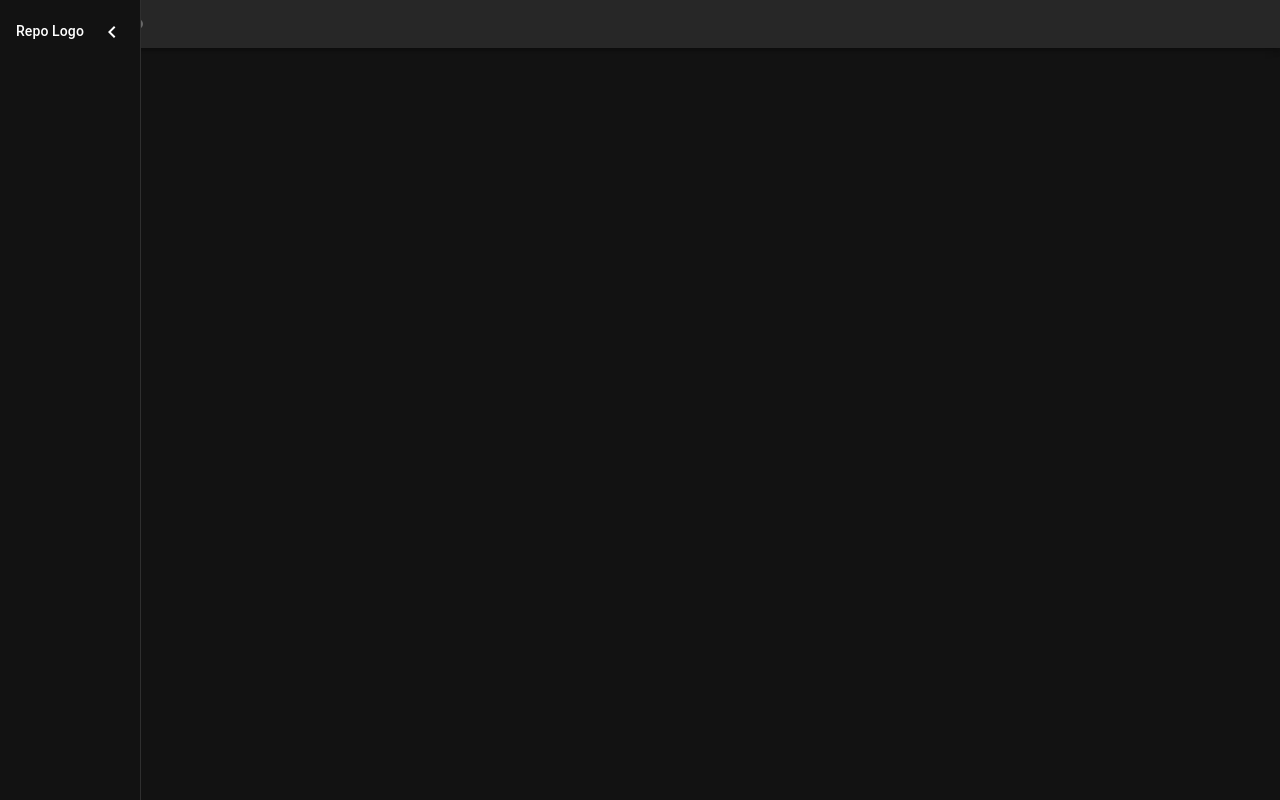
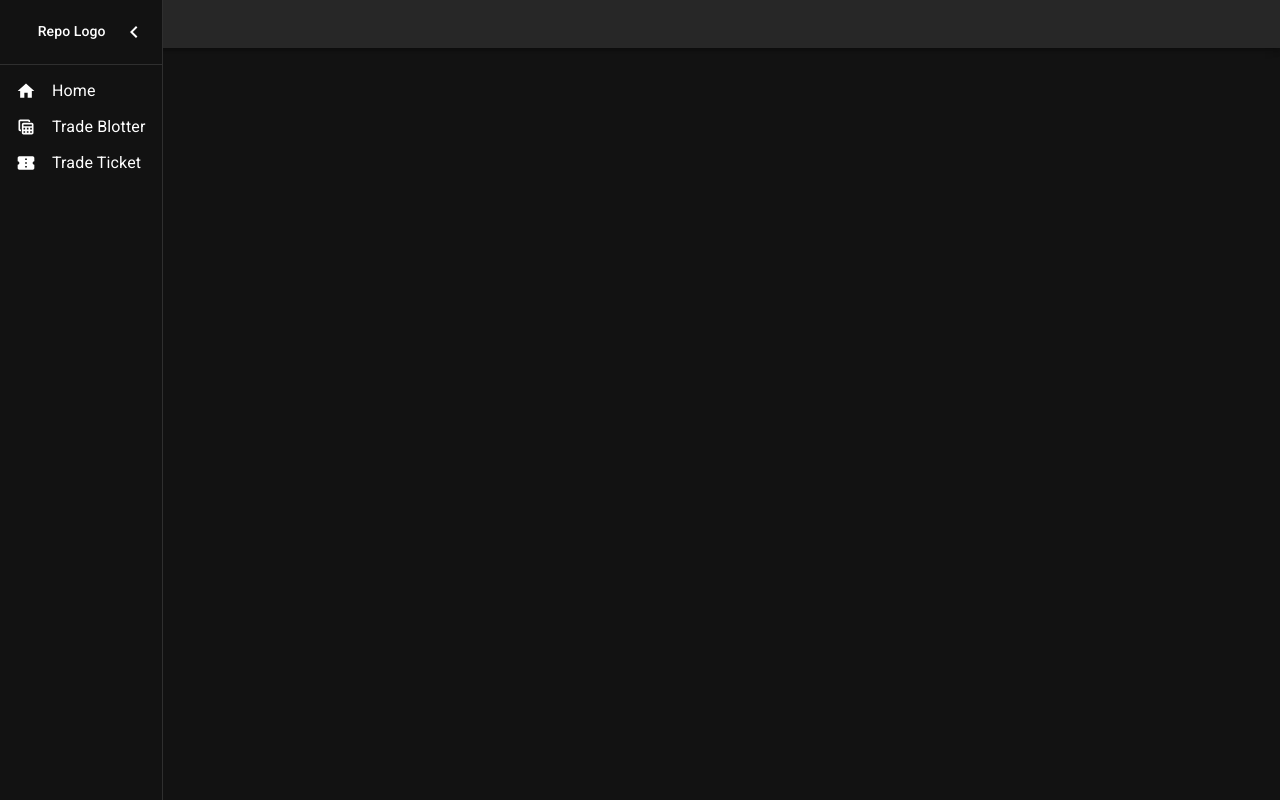
Before and after one commit to htphong24/sample-trading-app, a React (Create React App) app: page / in a window 1280 px wide. Both pictures are taken after a click on the button 32 px from the left and 24 px from the top of the page. Built offline with nearby package versions, Linux system fonts and the light colour scheme.

Commit message:
Added Sidebar menu

```diff
--- a/package.json
+++ b/package.json
@@ -17,6 +17,7 @@
     "@types/react": "^18.0.8",
     "@types/react-dom": "^18.0.3",
     "@types/react-redux": "^7.1.24",
+    "@types/react-router-dom": "^5.3.3",
     "ag-grid-community": "^27.2.1",
     "ag-grid-react": "^27.2.1",
     "date-fns": "^2.28.0",
--- a/src/App.tsx
+++ b/src/App.tsx
@@ -1,9 +1,10 @@
 import React, { useState } from "react";
 //import logo from './logo.svg';
 //import './App.css';
-import { createTheme, CssBaseline } from "@mui/material";
-import { ThemeProvider } from "@emotion/react";
-import { AppBarComponent, SideBar } from "./components";
+import { createTheme, CssBaseline, ThemeProvider } from "@mui/material";
+//import { ThemeProvider } from "@emotion/react";
+import { AppBarComponent, SideBar, Menu } from "./components";
+import { BLOTTER, MAIN, ROUTES, TRADETICKET } from "./routes";
 
 export const App: React.FC = (): JSX.Element => {
   const [themeMode, setThemeMode] = useState<"light" | "dark">("dark");
@@ -35,7 +36,11 @@ export const App: React.FC = (): JSX.Element => {
         isDarkMode={themeMode === "dark"}
         isDrawerOpen={sideBarToggle}
       />
-      <SideBar isOpen={sideBarToggle} handleDrawerToggle={handleDrawerToggle} />
+      <SideBar
+        isOpen={sideBarToggle}
+        handleDrawerToggle={handleDrawerToggle}
+        children={<Menu links={ROUTES} />}
+      />
     </ThemeProvider>
   );
 };
--- /dev/null
+++ b/src/components/Menu/Menu.tsx
@@ -0,0 +1,28 @@
+import React from "react";
+import MenuList from "@mui/material/MenuList";
+import MenuItem from "@mui/material/MenuItem";
+import ListItemText from "@mui/material/ListItemText";
+import ListItemIcon from "@mui/material/ListItemIcon";
+import { RouteType } from "../../routes";
+import { useNavigate } from "react-router-dom";
+//import { useHistory } from "react-router-dom"; // useHistory is now replaced with useNavigate
+
+interface Props {
+  links: RouteType[];
+}
+
+export const Menu: React.FC<Props> = ({ links }) => {
+  const navigate = useNavigate();
+  return (
+    <div>
+      <MenuList>
+        {links.map((link) => (
+          <MenuItem key={link.path} onClick={() => navigate(link.path)}>
+            <ListItemIcon>{<link.icon fontSize="small" />}</ListItemIcon>
+            <ListItemIcon>{link.label}</ListItemIcon>
+          </MenuItem>
+        ))}
+      </MenuList>
+    </div>
+  );
+};
--- a/src/components/Sidebar/SideBar.tsx
+++ b/src/components/Sidebar/SideBar.tsx
@@ -1,7 +1,6 @@
 import React from "react";
 import { Divider, Drawer, IconButton, Typography } from "@mui/material";
 import { styled, useTheme } from "@mui/material/styles";
-import { ThemeContext } from "@emotion/react";
 import ChevronLeftIcon from "@mui/icons-material/ChevronLeft";
 import ChevronRightIcon from "@mui/icons-material/ChevronRight";
 
@@ -10,7 +9,7 @@ const DrawerHeader = styled("div")(({ theme }) => ({
   alignItems: "center",
   padding: theme.spacing(0, 1),
   ...theme.mixins.toolbar,
-  justiftyContent: "flex-end",
+  justifyContent: "flex-end",
 }));
 
 const LogoStyled = styled("div")(({ theme }) => ({
@@ -18,11 +17,12 @@ const LogoStyled = styled("div")(({ theme }) => ({
   alignItems: "center",
   padding: theme.spacing(0, 1),
   ...theme.mixins.toolbar,
-  justiftyContent: "flex-start",
+  justifyContent: "flex-start",
 }));
 
 interface Props {
   isOpen: boolean;
+  children: React.ReactNode;
   handleDrawerToggle: () => void;
 }
 
@@ -30,7 +30,7 @@ const DRAWER_WIDTH = 240;
 
 export const SideBar: React.FC<Props> = ({
   isOpen,
-  //children,
+  children,
   handleDrawerToggle,
 }): JSX.Element => {
   const theme = useTheme();
@@ -63,6 +63,8 @@ export const SideBar: React.FC<Props> = ({
             )}
           </IconButton>
         </DrawerHeader>
+        <Divider />
+        {children}
       </Drawer>
     </>
   );
--- a/src/components/index.ts
+++ b/src/components/index.ts
@@ -1,2 +1,3 @@
 export { AppBarComponent } from "./Appbar/AppBarComponent";
 export { SideBar } from "./Sidebar/SideBar";
+export { Menu } from "./Menu/Menu";
--- a/src/index.tsx
+++ b/src/index.tsx
@@ -1,15 +1,23 @@
-import React from 'react';
-import ReactDOM from 'react-dom/client';
-import './index.css';
-import App from './App';
-import reportWebVitals from './reportWebVitals';
+import React from "react";
+import ReactDOM from "react-dom/client";
+import "./index.css";
+import App from "./App";
+import reportWebVitals from "./reportWebVitals";
+import { BrowserRouter as Router } from "react-router-dom";
+import "./index.css";
+import "@fontsource/roboto/300.css";
+import "@fontsource/roboto/400.css";
+import "@fontsource/roboto/500.css";
+import "@fontsource/roboto/700.css";
 
 const root = ReactDOM.createRoot(
-  document.getElementById('root') as HTMLElement
+  document.getElementById("root") as HTMLElement
 );
 root.render(
   <React.StrictMode>
-    <App />
+    <Router>
+      <App />
+    </Router>
   </React.StrictMode>
 );
 
--- /dev/null
+++ b/src/routes/index.ts
@@ -0,0 +1,25 @@
+import HomeIcon from "@mui/icons-material/Home";
+import ConfirmationNumberIcon from "@mui/icons-material/ConfirmationNumber";
+import TableViewIcon from "@mui/icons-material/TableView";
+import { SvgIconTypeMap } from "@mui/material";
+import { OverridableComponent } from "@mui/material/OverridableComponent";
+import { string } from "yup";
+
+export const MAIN = "/" as const;
+export const BLOTTER = "/blotter" as const;
+export const TRADETICKET = "/tradeticket" as const;
+
+type IconType = OverridableComponent<SvgIconTypeMap<{}, "svg">> & {
+  muiName: string;
+};
+
+export type RouteType = {
+  label: string;
+  icon: IconType;
+  path: typeof MAIN | typeof BLOTTER | typeof TRADETICKET;
+};
+export const ROUTES: RouteType[] = [
+  { label: "Home", path: MAIN, icon: HomeIcon },
+  { label: "Trade Blotter", path: BLOTTER, icon: TableViewIcon },
+  { label: "Trade Ticket", path: TRADETICKET, icon: ConfirmationNumberIcon },
+];
```
Also changed, not shown: 1 other file (tests, documents, lock files or other folders).
